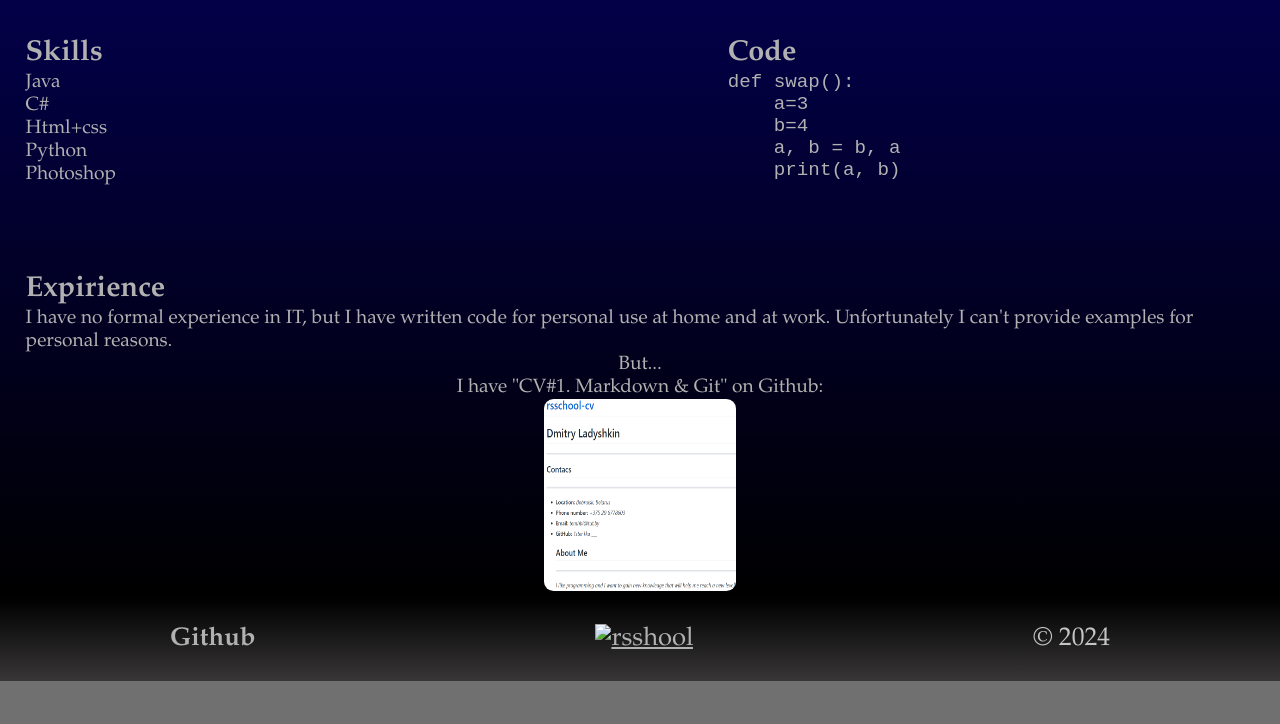
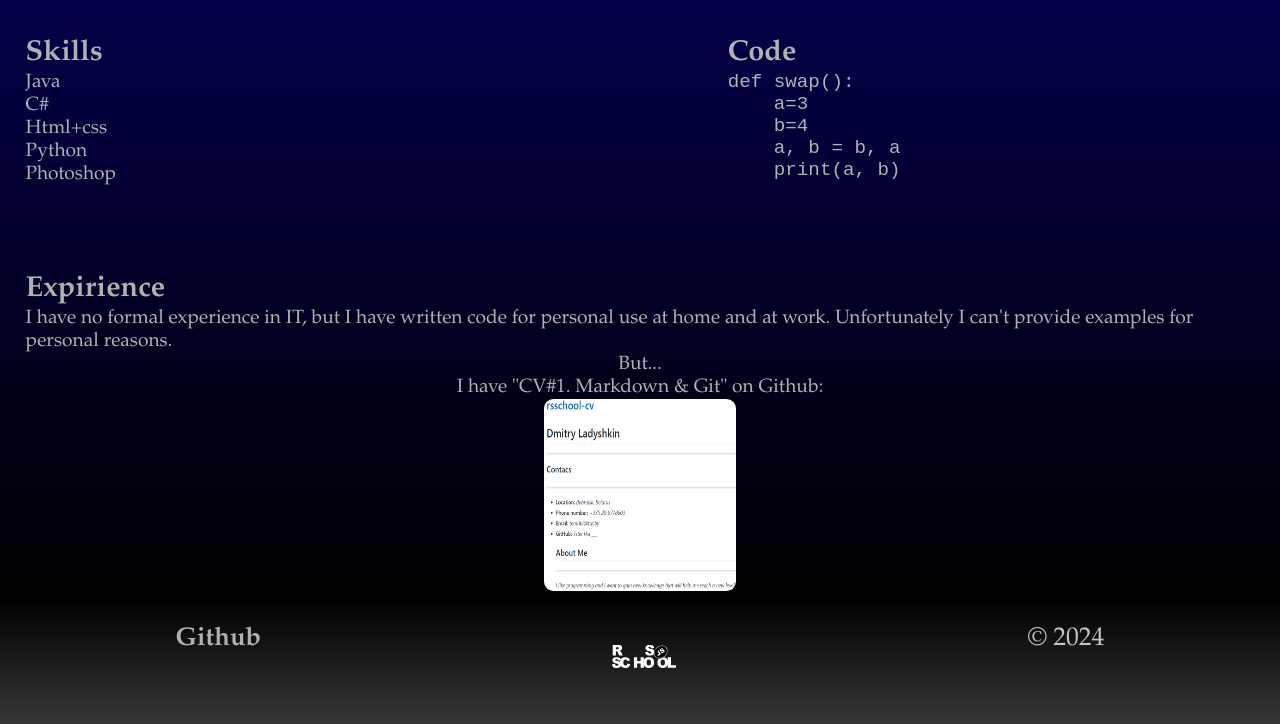
Before and after one commit to 1ster1ka/rsschool-cv, a plain HTML site: page index.html in a window 1280 px wide. Shown: the part 749-1473 px from the top of the page. Before the commit the page ends 1430 px from the top, so only its background shows below. Drawn offline with Linux system fonts and the light colour scheme.

Commit message:
fix: fix logo

```diff
--- a/index.html
+++ b/index.html
@@ -123,8 +123,8 @@
     <footer class="footer">
         <div class="footer-container">
             <div><a href="https://github.com/1ster1ka" class="github nav-link">Github</a></div>
-            <a href="https://rs.school/courses/javascript-ru"><img src="./assets/Img/rs.webp" alt="rsshool"
-                    class="logo-rs"></a>
+            <a href="https://rs.school/courses/javascript-ru"><img src="./assets/Img/rs-s.svg" alt="rsshool"
+                    class="logo-rs" style="filter: invert();"></a>
             <div>© 2024
             </div>
         </div>
```
